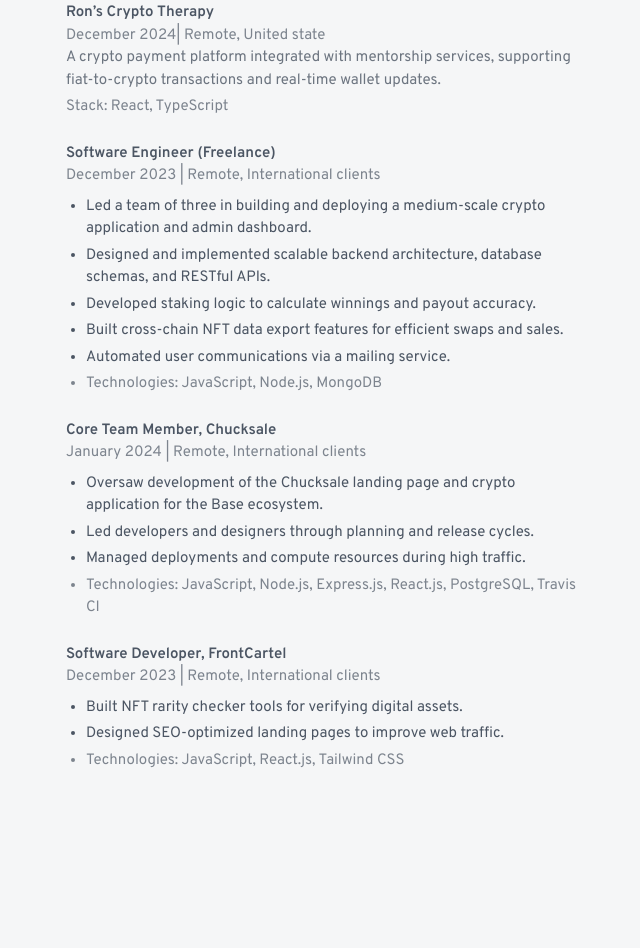
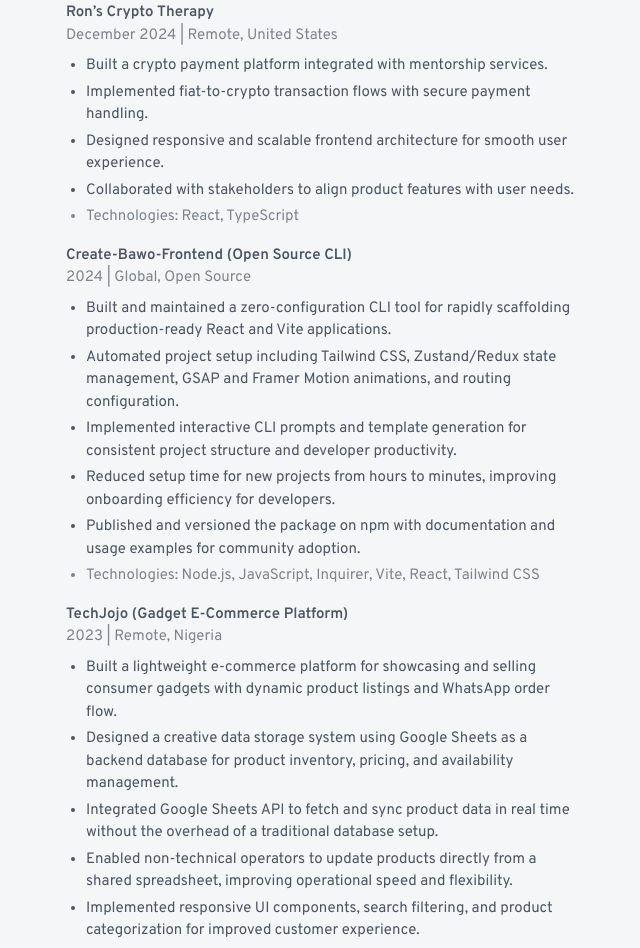
Before and after one commit to Joebakid/Porfolio-Redesign, a React (Vite) app: page /resume in a window 1280 px wide. Shown: the part 720-1668 px from the top of the page, without its empty margins (318-958 px from the left). Built offline with nearby package versions, Linux system fonts and the light colour scheme.

Commit message:
img adjustment

```diff
--- a/src/components/blog/BlogList.jsx
+++ b/src/components/blog/BlogList.jsx
@@ -1,66 +1,27 @@
 import { Link } from "react-router-dom";
-
-
-const posts = [
-  {
-    title: "Mistakes I Made as a Beginner Developer and How to Avoid Them",
-    date: "March 1, 2025",
-    slug: "mistakes-i-made",
-  },
-  {
-    title: "How to Land Your First Job as a Frontend Developer",
-    date: "March 5, 2025",
-    slug: "how-to-land-a-frontend-job",
-  },
-  {
-    title: "How to Build a Portfolio That Stands Out as a React Developer",
-    date: "March 10, 2025",
-    slug: "portfolio",
-  },
-  {
-    title: "The Significance of npx create-bawo-frontend",
-    date: "March 26, 2025",
-    slug: "significance-of-npx-create-bawo-frontend",
-  },
-  {
-    title: "Making Your Own npm Package",
-    date: "August 26, 2025",
-    slug: "making-your-own-package",
-  },
-];
+import { blogPosts } from "./posts";
 
 export default function BlogList() {
   return (
     <section className="container-main mt-12 space-y-8">
-      {/* Header */}
       <header>
-        <h1 className="text-[16px] font-extrabold uppercase md:text-2xl">
-          Blog.
+        <h1 className="text-[16px] md:text-2xl font-extrabold uppercase">
+          Blog
         </h1>
-
         <p className="mt-2 text-[14px] md:text-[15px] opacity-70">
-          Writing about frontend development, career growth, tooling,
-          and lessons learned while building real products.
+          Writing about frontend development, tooling, DX, and lessons learned
+          while building real products.
         </p>
       </header>
 
-      {/* Blog posts */}
-      <ul className="space-y-5">
-        {posts.map((post) => (
+      <ul className="space-y-6">
+        {blogPosts.map((post) => (
           <li key={post.slug} className="space-y-1">
-            <p className="text-xs opacity-60">
-              {post.date}
-            </p>
+            <p className="text-xs opacity-60">{post.date}</p>
 
             <Link
               to={`/blog/${post.slug}`}
-              className="
-                text-[14px] md:text-[16px]
-                font-semibold
-                underline
-                underline-offset-4
-                text-[color:var(--link-accent)]
-              "
+              className="text-[14px] md:text-[16px] font-semibold underline underline-offset-4 text-[color:var(--link-accent)]"
             >
               {post.title}
             </Link>
@@ -68,27 +29,10 @@
         ))}
       </ul>
 
-      {/* Quote */}
-      <blockquote className="pt-8 border-t border-white/10 text-[14px] md:text-[15px] opacity-80">
-        <p className="italic">
-          “Programs must be written for people to read, and only incidentally
-          for machines to execute.”
-        </p>
-
-        <footer className="mt-2 text-sm opacity-70">
-          —{" "}
-          <a
-            href="https://www.youtube.com/watch?v=Kbd7yFFfKnw"
-            target="_blank"
-            rel="noopener noreferrer"
-            className="underline text-[color:var(--link-accent)]"
-          >
-            Harold Abelson
-          </a>
-        </footer>
+      <blockquote className="pt-8 border-t border-white/10 text-[14px] md:text-[15px] opacity-80 italic">
+        “Programs must be written for people to read, and only incidentally for
+        machines to execute.”
       </blockquote>
-
-
     </section>
   );
 }
--- /dev/null
+++ b/src/components/blog/posts/blog-4.jsx
@@ -0,0 +1,26 @@
+import React from "react";
+
+
+const Blog4 = () => {
+  return (
+    <div className="container">
+      <Template
+        title="The Significance of npx create-bawo-frontend my-app"
+        alt="Bawo Frontend CLI significance"
+        text="Typing one command to bootstrap a production-ready React app changes how fast you can move."
+        subtitle1="What problem does it solve?"
+        subtitletext1="Spinning up a new React project used to mean an hour of repetitive setup."
+        date="August 26, 2025"
+      />
+
+      <div className="blog-content">
+        <BlogSection
+          title="1. The real bottleneck"
+          content="Most teams lose momentum during setup."
+        />
+      </div>
+    </div>
+  );
+};
+
+export default Blog4;
--- /dev/null
+++ b/src/components/blog/posts/blog-5.jsx
@@ -0,0 +1,125 @@
+import React from "react";
+
+
+const Blog5 = () => {
+  return (
+    <div className="container">
+      <Template
+        title="Making Your Own npm Package"
+        alt="Publishing an npm package"
+        text="Shipping an npm package is one of the fastest ways to prove real-world impact as a developer. In this guide, we’ll walk through the exact approach we used to build and publish our own CLI, create-bawo-frontend — from idea to npx-ready."
+        subtitle1="Why build a package?"
+        subtitletext1="Open-source packages showcase your problem-solving, API design, and product thinking. With a polished README and a smooth DX, your package can help thousands (and become a standout portfolio piece). Let’s build one the right way."
+        date="August 26, 2025"
+      />
+
+      {/* Full Blog Content */}
+      <div className="blog-content">
+        <BlogSection
+          title="1. Choose a Focused Problem"
+          content="Great packages do one job beautifully. For create-bawo-frontend, our goal was simple: scaffold a production-ready React + Vite + Tailwind starter (with optional shadcn/ui) in seconds. Define scope early to avoid scope creep and keep the UX tight."
+        />
+
+        <BlogSection
+          title="2. Initialize Your Project"
+          content={`Create a folder, then run:
+- npm init -y
+- git init
+
+Add a LICENSE (MIT is popular) and a README skeleton. Decide on ESM or CJS early. If ESM, set "type": "module" in package.json. Keep dependencies slim; prefer devDependencies when possible.`}
+        />
+
+        <BlogSection
+          title="3. Make It a CLI (Executable)"
+          content={`Create a /bin entry file (e.g., src/index.js) and add the shebang at the very top:
+
+#!/usr/bin/env node
+
+Then map it in package.json:
+{
+  "name": "create-bawo-frontend",
+  "version": "1.0.0",
+  "bin": { "create-bawo-frontend": "dist/index.js" }
+}
+
+On Unix, remember to chmod +x dist/index.js so it's executable.`}
+        />
+
+        <BlogSection
+          title="4. Build the Developer Experience"
+          content={`Design prompts and defaults that feel delightful. In our CLI we used small utilities: fs, path, child_process (spawnSync), plus a prompt library.
+
+Key DX decisions:
+- Sensible defaults
+- Flags like -y for non-interactive mode
+- Clear console output and helpful errors
+- Demo commands printed at the end`}
+        />
+
+        <BlogSection
+          title="5. Ship Real Templates"
+          content={`Scaffold actual working code (not just "Hello World"). For create-bawo-frontend we:
+- Wrote a clean folder structure (src/, components/, pages/)
+- Included Tailwind config, PostCSS, and basic shadcn/ui setup
+- Added scripts: dev, build, preview
+- Included a well-commented README inside the template`}
+        />
+
+        <BlogSection
+          title="6. Test Locally Like a User"
+          content={`Before publishing, simulate real usage:
+- npm pack
+- npm link
+- Test with npx using a local tarball
+- Verify on Windows/macOS/Linux (spawnSync on Windows often needs { shell: process.platform === "win32" })`}
+        />
+
+        <BlogSection
+          title="7. Versioning & Publishing"
+          content={`Follow SemVer (MAJOR.MINOR.PATCH). For breaking changes, run:
+npm version major
+
+Then:
+- npm login (enable 2FA)
+- npm publish --access public
+
+Control what ships using the "files" field or .npmignore. Prefer npm deprecate over unpublish.`}
+        />
+
+        <BlogSection
+          title="8. Make It Discoverable"
+          content={`Your README is the landing page. Include:
+- One-line description
+- Copy-pasteable quickstart (npx create-bawo-frontend my-app -y)
+- Options and examples
+- Badges (version, downloads, license)
+- Links to GitHub issues`}
+        />
+
+        <BlogSection
+          title="9. Maintain with Confidence"
+          content="Add CI for linting and builds. Keep dependencies fresh, respond to issues kindly, and prioritize backwards compatibility. For CLIs, meaningful error messages matter more than clever abstractions."
+        />
+
+        <BlogSection
+          title="10. Reference: Our Package"
+          content={`Try it now:
+npx create-bawo-frontend my-app -y
+
+Or install globally:
+npm i -g create-bawo-frontend
+
+Then run:
+create-bawo-frontend my-app`}
+        />
+
+        <BlogSection
+          title="Conclusion"
+          content="An npm package is a portfolio superpower. Start small, ship fast, polish the DX, document clearly, and iterate. Your future users (and recruiters) will thank you. Now go build something people love — and publish it."
+        />
+      </div>
+    </div>
+  );
+};
+
+export default Blog5;
--- /dev/null
+++ b/src/components/blog/posts/index.js
@@ -0,0 +1,17 @@
+import Blog4 from "./blog-4";
+import Blog5 from "./blog-5";
+
+export const blogPosts = [
+  {
+    title: "The Significance of npx create-bawo-frontend",
+    date: "August 26, 2025",
+    slug: "significance-of-npx-create-bawo-frontend",
+    component: Blog4,
+  },
+  {
+    title: "Making Your Own npm Package",
+    date: "August 26, 2025",
+    slug: "making-your-own-npm-package",
+    component: Blog5,
+  },
+];
--- a/src/components/landing page/Intro.jsx
+++ b/src/components/landing page/Intro.jsx
@@ -37,25 +37,25 @@
         );
 
       /* -------- Hover animation -------- */
-      const img = imgRef.current;
+    //   const img = imgRef.current;
 
-      gsap.set(img, { transformOrigin: "center center" });
+    //   gsap.set(img, { transformOrigin: "center center" });
 
-      img.addEventListener("mouseenter", () => {
-        gsap.to(img, {
-          scale: 1.15,
-          duration: 0.35,
-          ease: "power3.out",
-        });
-      });
+    //   img.addEventListener("mouseenter", () => {
+    //     gsap.to(img, {
+    //       scale: 1.15,
+    //       duration: 0.35,
+    //       ease: "power3.out",
+    //     });
+    //   });
 
-      img.addEventListener("mouseleave", () => {
-        gsap.to(img, {
-          scale: 1,
-          duration: 0.35,
-          ease: "power3.out",
-        });
-      });
+    //   img.addEventListener("mouseleave", () => {
+    //     gsap.to(img, {
+    //       scale: 1,
+    //       duration: 0.35,
+    //       ease: "power3.out",
+    //     });
+    //   });
     }, sectionRef);
 
     return () => ctx.revert();
@@ -66,20 +66,20 @@
       ref={sectionRef}
       className="container-main flex items-center justify-center flex-col mt-10"
     >
-      <div className="flex gap-1.5 items-center">
+      <div className="flex gap-5 items-center">
         <div className="flex-1">
           <h1 data-intro-title className="text-2xl font-extrabold md:text-3xl">
             Hi, I’m Joseph Bawo
           </h1>
 
-          <p data-intro-text className="text-[15px] md:text-[18px] mt-1">
+          <p data-intro-text className="text-[14px] md:text-[16px] mt-1">
             Building modern web applications, tools, and digital products that
             scale.
           </p>
         </div>
 
         <img
-          ref={imgRef}
+          // ref={imgRef}
           data-intro-img
           src={profileImg}
           alt="Joseph Bawo"
--- a/src/components/landing page/Resume.jsx
+++ b/src/components/landing page/Resume.jsx
@@ -102,20 +102,32 @@
   <p className="font-semibold">
     Ron’s Crypto Therapy
   </p>
+
   <p className="opacity-70">
-              December 2024| Remote, United state
+    December 2024 | Remote, United States
   </p>
 
-            <p className="opacity-80">
-              A crypto payment platform integrated with mentorship services,
-              supporting fiat-to-crypto transactions and real-time wallet updates.
-            </p>
+  <ul className="list-disc pl-5 mt-2 space-y-1">
+    <li>
+      Built a crypto payment platform integrated with mentorship services.
+    </li>
+    <li>
+      Implemented fiat-to-crypto transaction flows with secure payment handling.
+    </li>
 
-            <p className="opacity-70 mt-1">
-              Stack: React, TypeScript
-            </p>
+    <li>
+      Designed responsive and scalable frontend architecture for smooth user experience.
+    </li>
+    <li>
+      Collaborated with stakeholders to align product features with user needs.
+    </li>
+    <li className="opacity-70">
+      Technologies: React, TypeScript
+    </li>
+  </ul>
 
-            {/* <p className="mt-1">
+  {/*
+  <p className="mt-1">
     <a
       href="https://ronscryptotherapy.com/"
       target="_blank"
@@ -131,8 +143,84 @@
     >
       GitHub
     </a>
-            </p> */}
+  </p>
+  */}
 </div>
+
+<div>
+  <p className="font-semibold">
+    Create-Bawo-Frontend (Open Source CLI)
+  </p>
+
+  <p className="opacity-70">
+    2024 | Global, Open Source
+  </p>
+
+  <ul className="list-disc pl-5 mt-2 space-y-1">
+    <li>
+      Built and maintained a zero-configuration CLI tool for rapidly scaffolding
+      production-ready React and Vite applications.
+    </li>
+    <li>
+      Automated project setup including Tailwind CSS, Zustand/Redux state
+      management, GSAP and Framer Motion animations, and routing configuration.
+    </li>
+    <li>
+      Implemented interactive CLI prompts and template generation for consistent
+      project structure and developer productivity.
+    </li>
+    <li>
+      Reduced setup time for new projects from hours to minutes, improving
+      onboarding efficiency for developers.
+    </li>
+    <li>
+      Published and versioned the package on npm with documentation and usage
+      examples for community adoption.
+    </li>
+    <li className="opacity-70">
+      Technologies: Node.js, JavaScript, Inquirer, Vite, React, Tailwind CSS
+    </li>
+  </ul>
+</div>
+
+<div>
+  <p className="font-semibold">
+    TechJojo (Gadget E-Commerce Platform)
+  </p>
+
+  <p className="opacity-70">
+    2023 | Remote, Nigeria
+  </p>
+
+  <ul className="list-disc pl-5 mt-2 space-y-1">
+    <li>
+      Built a lightweight e-commerce platform for showcasing and selling consumer
+      gadgets with dynamic product listings and WhatsApp order flow.
+    </li>
+    <li>
+      Designed a creative data storage system using Google Sheets as a backend
+      database for product inventory, pricing, and availability management.
+    </li>
+    <li>
+      Integrated Google Sheets API to fetch and sync product data in real time
+      without the overhead of a traditional database setup.
+    </li>
+    <li>
+      Enabled non-technical operators to update products directly from a shared
+      spreadsheet, improving operational speed and flexibility.
+    </li>
+    <li>
+      Implemented responsive UI components, search filtering, and product
+      categorization for improved customer experience.
+    </li>
+    <li className="opacity-70">
+      Technologies: React, JavaScript, Google Sheets API, Tailwind CSS
+    </li>
+  </ul>
+</div>
+
+
+
         </div>
 
           </div>
--- /dev/null
+++ b/src/pages/Blog.jsx
@@ -0,0 +1,24 @@
+import { Routes, Route, Navigate } from "react-router-dom";
+import BlogList from "../components/blog/BlogList";
+import { blogPosts } from "../components/blog/posts";
+
+export default function Blog() {
+  return (
+    <Routes>
+      {/* Blog index */}
+      <Route index element={<BlogList />} />
+
+      {/* Dynamic posts */}
+      {blogPosts.map(({ slug, component: Component }) => (
+        <Route
+          key={slug}
+          path={slug}
+          element={<Component />}
+        />
+      ))}
+
+      {/* Fallback */}
+      <Route path="*" element={<Navigate to="/blog" replace />} />
+    </Routes>
+  );
+}
```
Also changed, not shown: src/components/blog/BlogLayout.jsx (added). Lines whose indentation alone changed are shown as unchanged.
